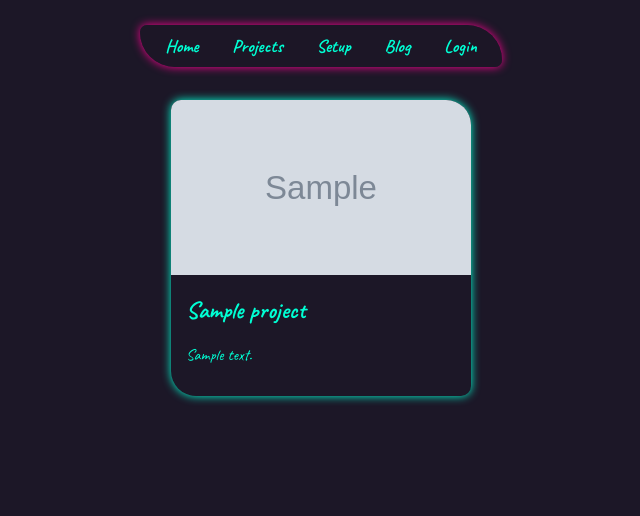
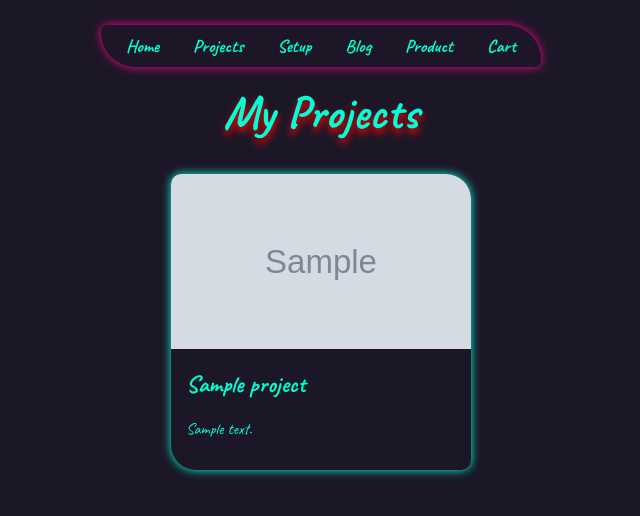
Before and after one commit to anuusz/porto, a Django app: template templates/projects/projects_list.html in a window 1280 px wide. Shown: the top 516 px of the page, without its empty margins (319-959 px from the left). Run offline with Django 5.2, Linux system fonts and the light colour scheme; the template is opened without the code that fills it: most values are stand-ins (such as "Sample title", 1, 10 or a date in 2020); grey boxes marked "Sample" are stand-in pictures.

```diff
--- a/templates/navbar.html
+++ b/templates/navbar.html
@@ -5,7 +5,8 @@
       <a class="project" href="{% url 'projects' %}">Projects</a>
       <a class="setup" href="{% url 'setup' %}">Setup</a>
       <a class="blog" href="{% url 'blog_list' %}">Blog</a>
-      <a class="login" href="">Login</a>
+      <a class="product" href="">Product</a>
+      <a class="cart" href="">Cart</a>
     </nav>
   </header>
 </body>
--- a/templates/portfolio/home.html
+++ b/templates/portfolio/home.html
@@ -121,7 +121,7 @@
     <path d="M101.3 141.6v228.9h0.3 308.4 0.8V141.6H101.3zM375.7 167.8l-119.7 91.5 -119.6-91.5H375.7zM127.6 194.1l64.1 49.1 -64.1 64.1V194.1zM127.8 344.2l84.9-84.9 43.2 33.1 43-32.9 84.7 84.7L127.8 344.2 127.8 344.2zM384.4 307.8l-64.4-64.4 64.4-49.3V307.8z"></path>
 </div>
 <div class="version">
-    <p>V0.1</p>
+    <p>&copy;2025 Anuusz Dev. V0.1</p>
 </div>
 </body>
 
--- a/templates/projects/projects_list.html
+++ b/templates/projects/projects_list.html
@@ -7,6 +7,7 @@
     <link rel="preconnect" href="https://fonts.googleapis.com">
     <link rel="preconnect" href="https://fonts.gstatic.com" crossorigin>
     <link href="https://fonts.googleapis.com/css2?family=Caveat:wght@400..700&display=swap" rel="stylesheet">
+    <link rel="icon" type="image/png" href="{% static 'img/nszblank.png' %}">
     <title>Projects</title>
     <style>
         body {
@@ -19,12 +20,27 @@
             flex-direction: column;
             align-items: center;
         }
+
+        .title {
+            padding-top: 25px;
+            justify-content: center;
+            align-items: center;
+            text-align: center;
+            font-weight: 700;
+            font-size: 24px;
+            text-shadow: 0 5px 7.5px rgba(255, 0, 0, 1);
+        }
+
+        .title:hover {
+            color: #ff0000;
+        }
+
         .projects {
             display: flex;
             flex-wrap: wrap;
             gap: 20px;
             /* padding: 20px; */
-            padding-top: 75px;
+            /* padding-top: 75px; */
             justify-content: center;
         }
 
@@ -74,6 +90,9 @@
 <body>
     {% include 'navbar.html' %}
     <main>
+        <div class="title">
+            <h1>My Projects</h1>
+        </div>
         <section class="projects">
             {% for project in projects %}
             <article class="project-item">
--- a/templates/setup/setup.html
+++ b/templates/setup/setup.html
@@ -25,7 +25,7 @@
             text-align: left;
             max-width: 800px;
             width: 100%;
-            padding-top: 75px;
+            padding-top: 55px;
         }
         .main h1 {
             text-align: center;
```
Also changed, not shown: static/css/blog/blog_list.css (+15 -0 lines), templates/blog/blog_list.html (+6 -3 lines), 1 other file.
